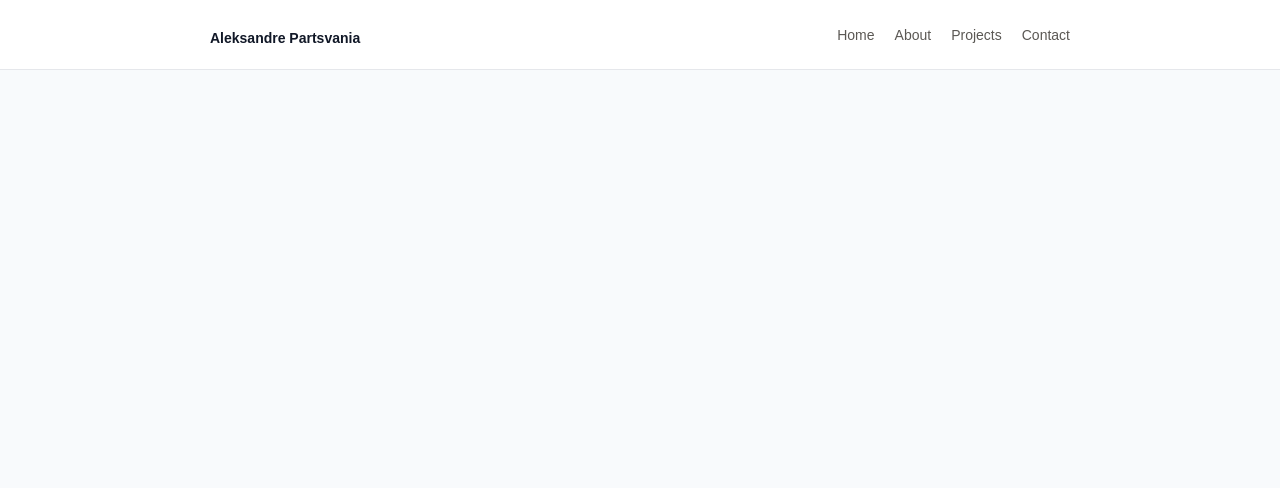
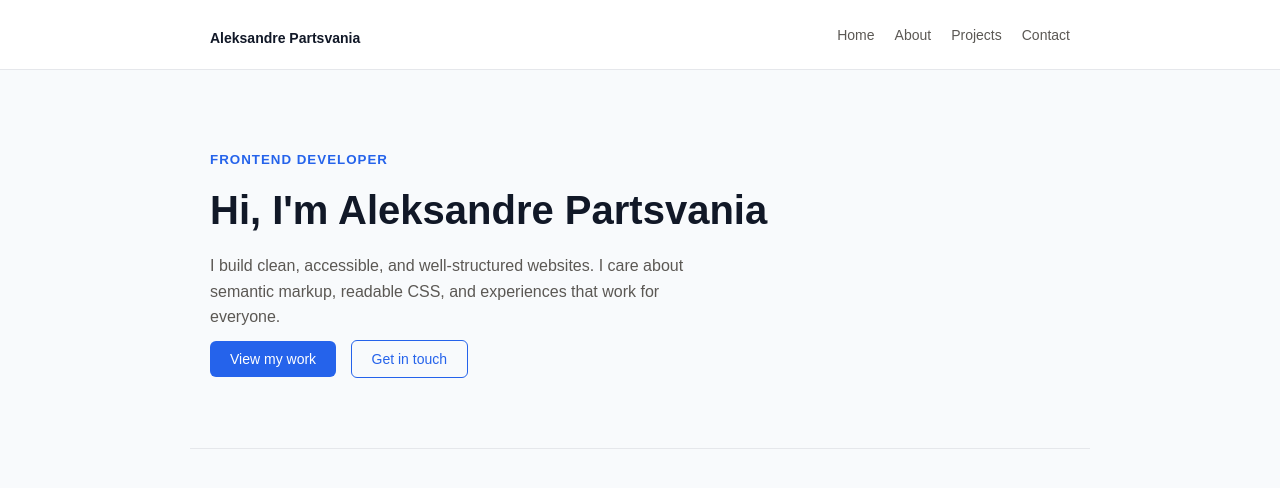
Before and after one commit to AleksandrePartsvania/portfolio-Web1, a plain HTML site: page index.html in a window 1280 px wide. Drawn offline with Linux system fonts and the light colour scheme.

Commit message:
added hero section to the main page

```diff
--- a/index.html
+++ b/index.html
@@ -8,6 +8,7 @@
 </head>
 <body>
 
+    <!-- Navbar -->
     <header>
         <div class = "nav">
             <h2><a href="/index.html">Aleksandre Partsvania</a></h2>
@@ -21,9 +22,22 @@
         </div>
     </header>
 
+    <!-- Hero Section -->
     <section class="hero">
+        <small>FRONTEND DEVELOPER</small>
+        <h1>Hi, I'm Aleksandre Partsvania</h1>
+
+        <p>
+        I build clean, accessible, and well-structured websites. I care about
+        semantic markup, readable CSS, and experiences that work for everyone.
+        </p>
+
+        <div class="buttons">
+            <a href="./Public/Projects.html" class="btn primary">View my work</a>
+            <a href="./Public/Contact.html" class="btn secondary">Get in touch</a>
+        </div>
+    </section>
 
 
-    </section>
 </body>
 </html>
--- a/style.css
+++ b/style.css
@@ -1,3 +1,4 @@
+/* Whole page */
 *{
     margin: 0;
     padding: 0;
@@ -10,6 +11,7 @@ body{
     color:#111827;
 }
 
+/* Header */
 header{
     border-bottom: 1px solid #e5e7eb;
     background: white;
@@ -47,3 +49,53 @@ header{
 .nav li a{
     color: rgb(91, 88, 84);
 }
+
+/* Hero Section */
+
+.hero {
+    max-width: 900px;
+    margin: auto;
+    padding: 80px 20px;
+    border-bottom: 1px solid #e5e7eb;
+}
+
+.hero small {
+    color: #2563eb;
+    font-weight: 700;
+    letter-spacing: 1px;
+}
+
+.hero h1 {
+    font-size: 40px;
+    margin: 20px 0px;
+}
+
+.hero p {
+    color: rgb(91, 88, 84);
+    max-width: 520px;
+    line-height: 1.6;
+}
+
+.buttons {
+    margin-top: 20px;
+}
+
+.btn {
+    padding: 9px 0px;
+    border-radius: 6px;
+    text-decoration: none;
+    font-size: 14px;
+    margin-right: 10px;
+}
+
+.primary {
+    background: #2563eb;
+    color: white;
+    padding: 10px 20px;
+}
+
+.secondary {
+    border:1px solid #2563eb;
+    color: #2563eb;
+    padding: 10px 20px;
+}
```
